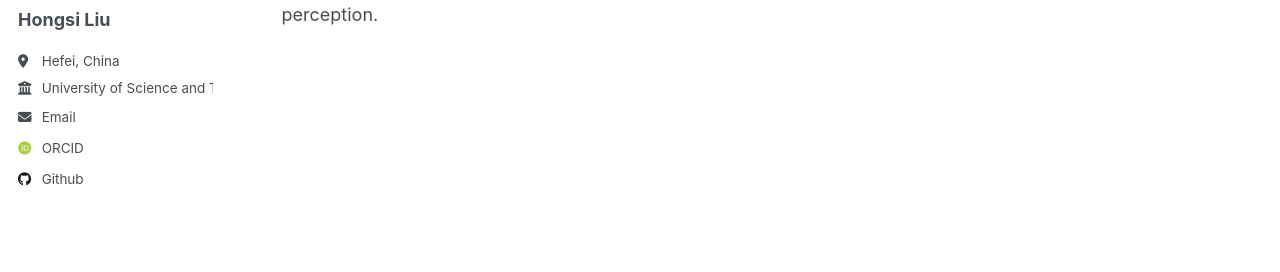
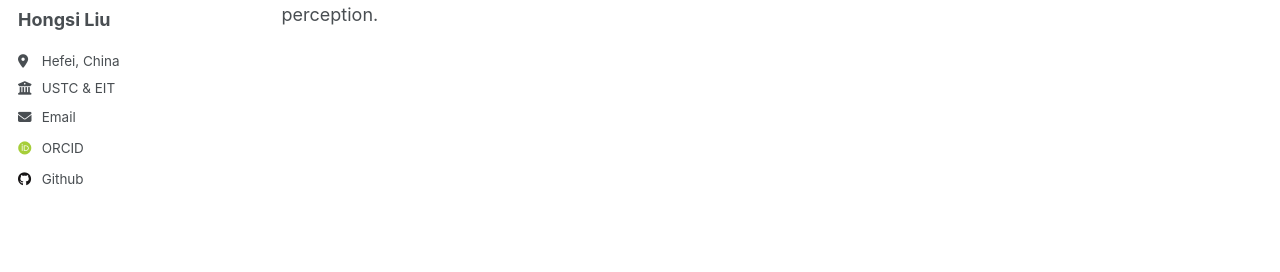
Before and after one commit to EricLiuhhh/ericliuhhh.github.io, a Jekyll site: the page built from _pages/about.md, in a window 1280 px wide. Shown: the part 282-554 px from the top of the page. Built offline with Jekyll 4.4.1, drawn with Linux system fonts in a browser that asks for light colours; some web fonts are replaced.

Commit message:
Update _config.yml

```diff
--- a/_config.yml
+++ b/_config.yml
@@ -26,7 +26,7 @@ author:
   pronouns         : # example: "she/her"
   bio              : ""
   location         : "Hefei, China"
-  employer         : "University of Science and Technology of China & Eastern Institute of Technology"
+  employer         : "USTC & EIT"
   uri              : # URL
   email            : "liuhs3@mail.ustc.edu.cn"
 
```
